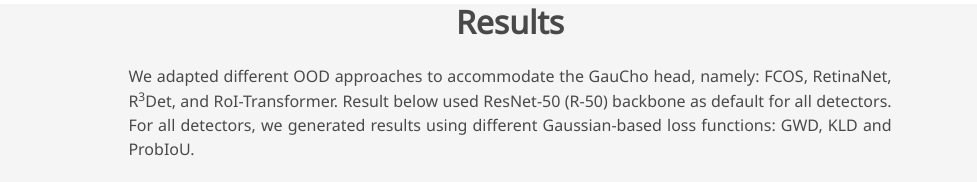
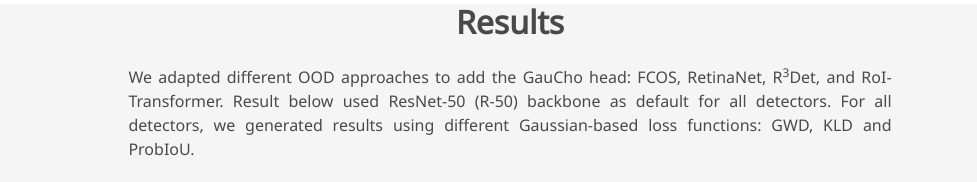
Before and after one commit to Artcs1/GauCho, a plain HTML site: page index.html in a window 1280 px wide. Shown: the part 2067-2249 px from the top of the page, without its empty margins (130-1107 px from the left). Drawn offline with nearby package versions, Linux system fonts and the light colour scheme; some icons are missing; files whose address does not match are found by name; a web font is replaced by a local one.

Commit message:
Update index.html

```diff
--- a/index.html
+++ b/index.html
@@ -329,7 +329,7 @@
             <div class="content has-text-justified">
               <p>
 
-              We adapted different OOD approaches to accommodate the GauCho head, namely: FCOS, RetinaNet, R<sup>3</sup>Det, and RoI-Transformer. Result below used  ResNet-50 (R-50) backbone as default for all detectors.
+              We adapted different OOD approaches to add the GauCho head: FCOS, RetinaNet, R<sup>3</sup>Det, and RoI-Transformer. Result below used  ResNet-50 (R-50) backbone as default for all detectors.
               For all detectors, we generated results using different Gaussian-based loss functions: GWD, KLD and ProbIoU.
 
               </p>
```
